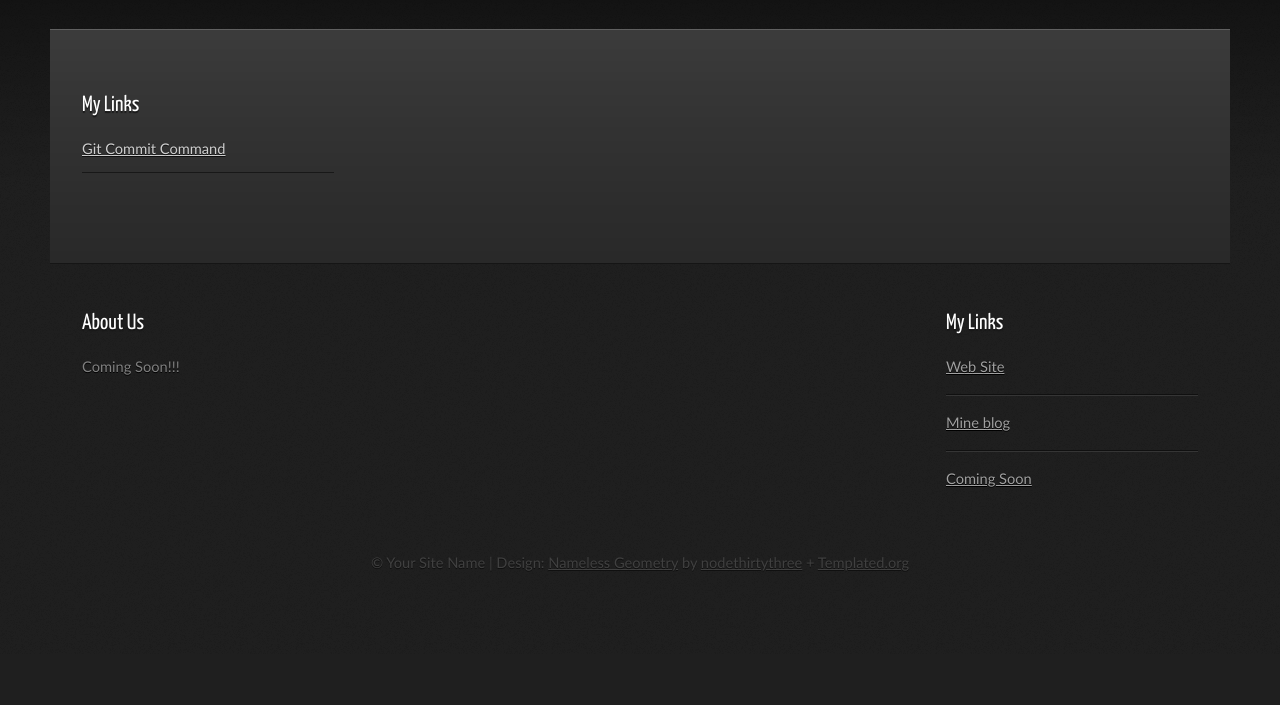
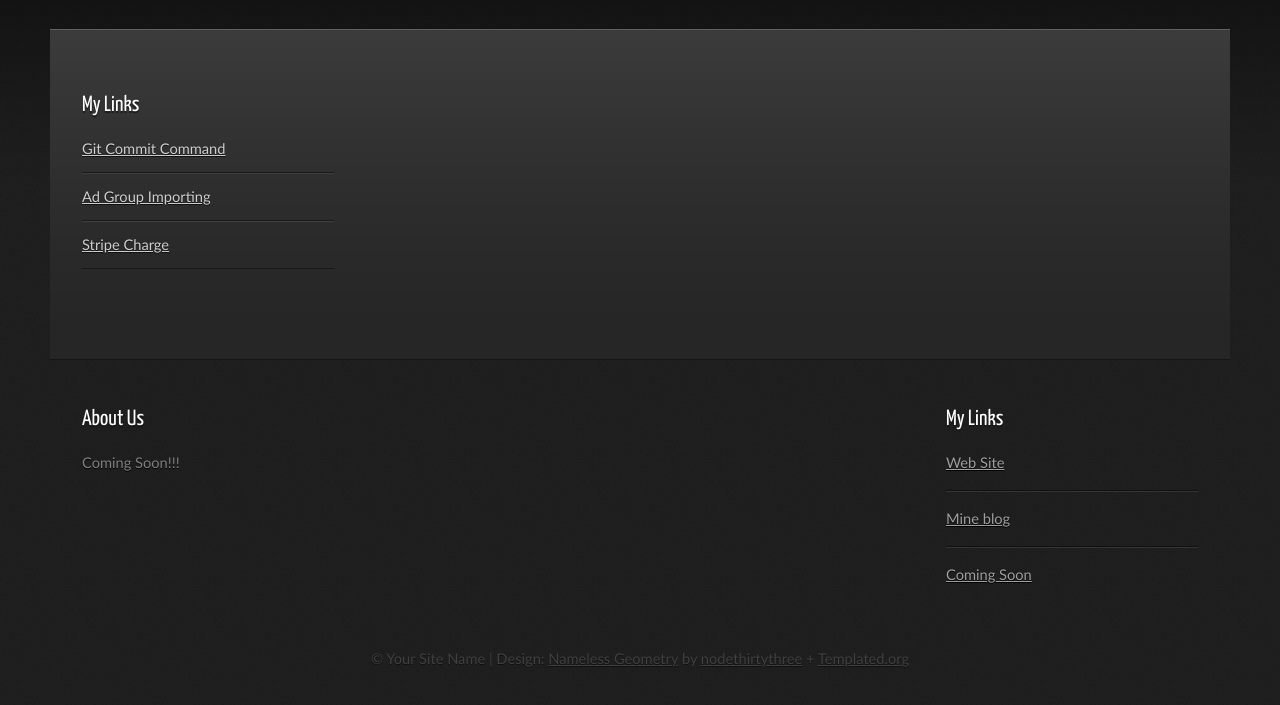
Before and after one commit to SherBahadurTudip/SherBahadurTudip, a plain HTML site: page index.html in a window 1280 px wide. Shown: the part 205-910 px from the top of the page. Before the commit the page ends 859 px from the top, so only its background shows below. Drawn offline with Linux system fonts and the light colour scheme.

Commit message:
Added new link

```diff
--- a/index.html
+++ b/index.html
@@ -60,12 +60,12 @@
 							<li class="first">
 								<a href="#">Git Commit Command</a>
 							</li>
-							<!--<li>-->
-								<!--<a href="#">Risus ipsum praesent etiam</a>-->
-							<!--</li>-->
-							<!--<li>-->
-								<!--<a href="#">Fringilla ornare nunc hendrerit</a>-->
-							<!--</li>-->
+							<li>
+								<a href="ad_group_importing.html">Ad Group Importing</a>
+							</li>
+							<li>
+								<a href="http://www.blackdog.ie/stripe/">Stripe Charge</a>
+							</li>
 							<!--<li>-->
 								<!--<a href="#">Nunc dictum ultricies imperdiet</a>-->
 							<!--</li>-->
```
